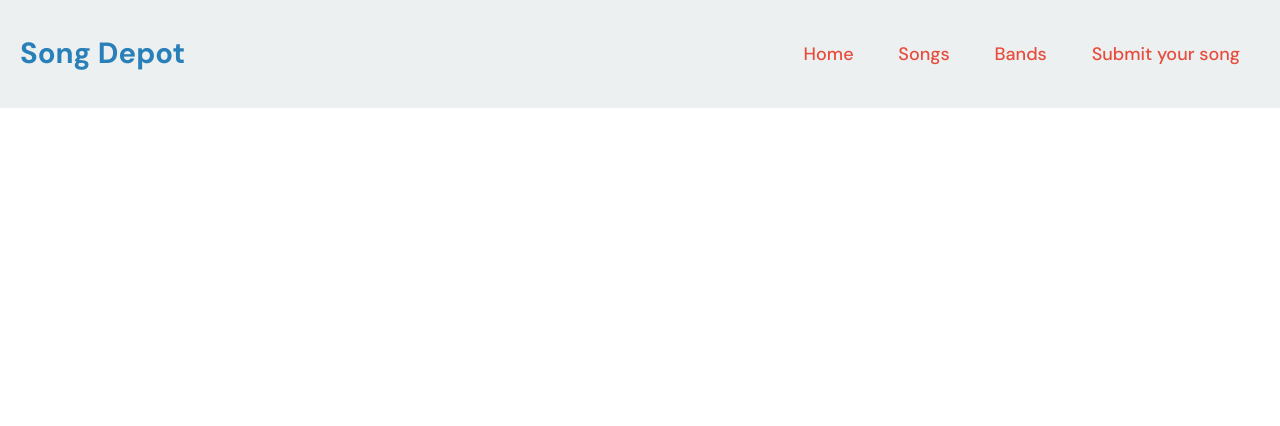
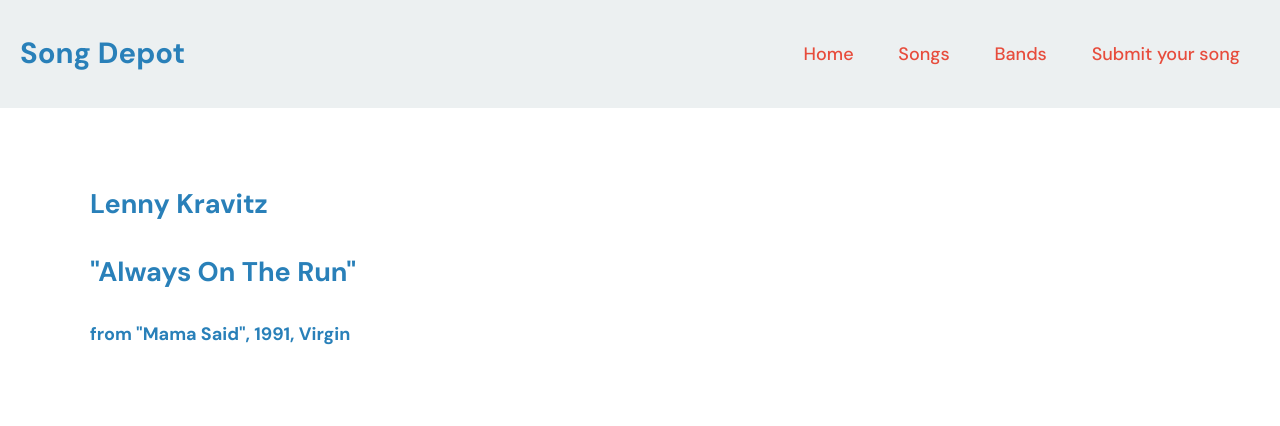
Before and after one commit to gombroo/learning-git-2, a plain HTML site: page index.html in a window 1280 px wide. Drawn offline with Linux system fonts and the light colour scheme.

Commit message:
Add header html code

```diff
--- a/css/style.css
+++ b/css/style.css
@@ -59,3 +59,6 @@
 ul li a:hover {
   color: #27ae60;
 }
+
+
+/* Header */
--- a/index.html
+++ b/index.html
@@ -20,5 +20,12 @@
         </ul>
       </div>
     </nav>
+    <section class="header">
+      <div class="container">
+        <h1 class="artist-title">Lenny Kravitz</h1>
+        <h2 class="song-title">"Always On The Run"</h2>
+        <h4 class="album-info">from "Mama Said", 1991, Virgin</h4>
+      </div>
+    </section>
   </body>
 </html>
```
